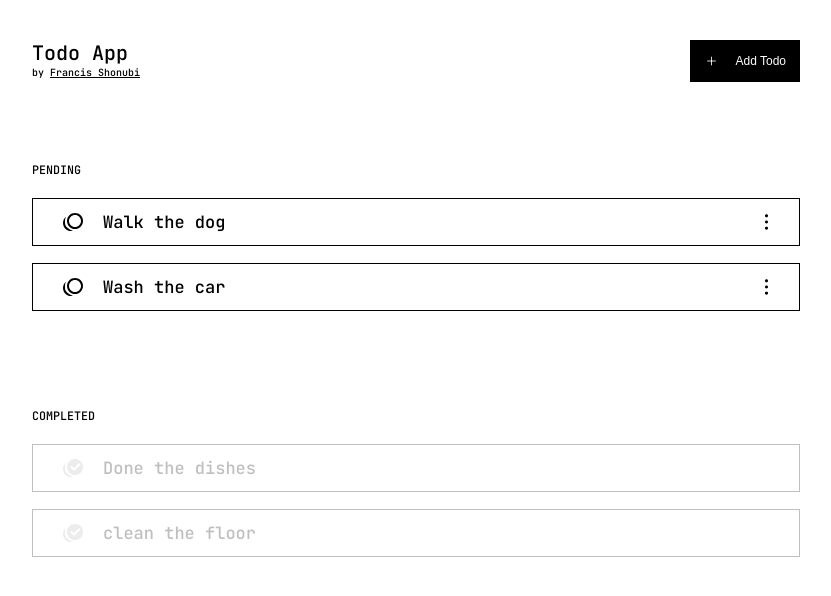
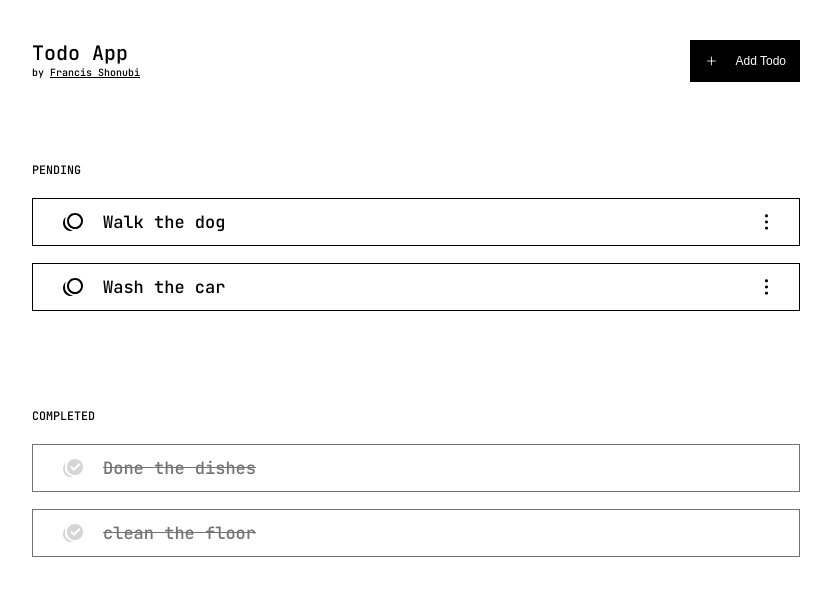
Before and after one commit to olad5/nextjs-todo-app, a Next.js app: page / in a window 1280 px wide. Shown: the top 596 px of the page, without its empty margins (224-1055 px from the left). Built offline with nearby package versions, Linux system fonts and the light colour scheme.

Commit message:
style: add line through for completed todo

```diff
--- a/components/todo/Todo.module.scss
+++ b/components/todo/Todo.module.scss
@@ -27,5 +27,9 @@
 }
 
 .completed {
-  filter: opacity(25%);
+  filter: opacity(55%);
+
+  & .text {
+    text-decoration: line-through;
+  }
 }
```
